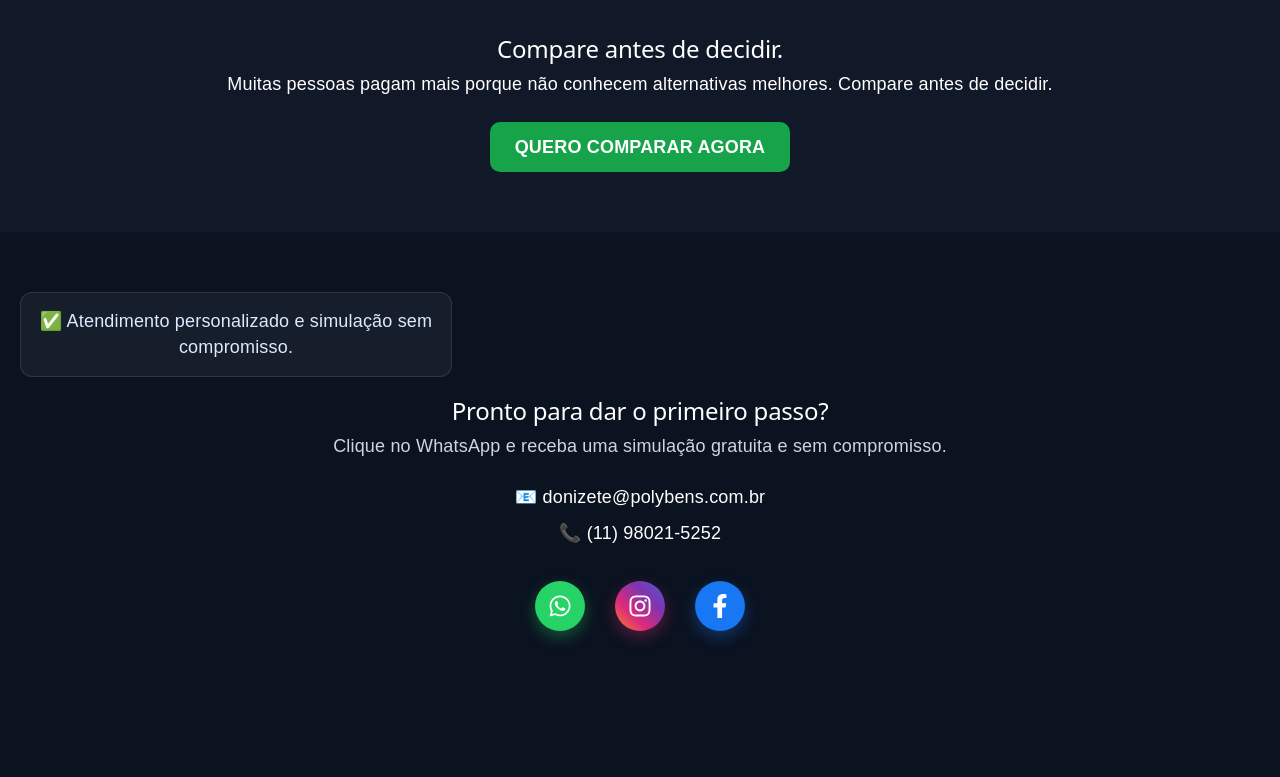
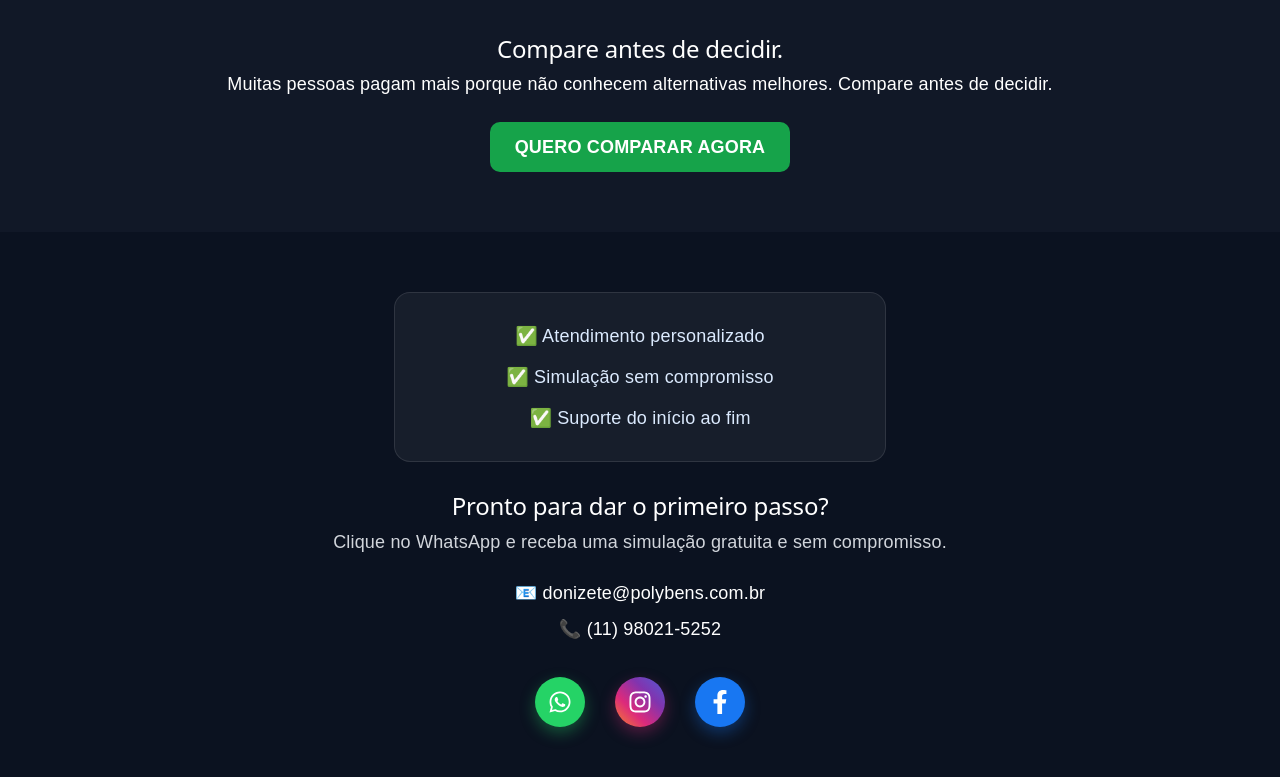
Before and after one commit to Marco471/polybens-consorcio, a React (Vite) app: page / in a window 1280 px wide. Shown: the part 2975-3752 px from the top of the page. Before the commit the page ends 3666 px from the top, so only its background shows below. Built offline with nearby package versions, Linux system fonts and the light colour scheme.

Commit message:
Melhoria visual na secao de contato

```diff
--- a/src/App.tsx
+++ b/src/App.tsx
@@ -291,17 +291,28 @@ useEffect(() => {
       >
         <div
   style={{
-    marginBottom: "20px",
-    padding: "15px",
+    margin: "0 auto 30px auto",
+    padding: "20px",
     background: "rgba(255,255,255,0.05)",
     border: "1px solid rgba(255,255,255,0.1)",
-    borderRadius: "12px",
+    borderRadius: "16px",
     color: "#dbeafe",
     textAlign: "center",
-    maxWidth: "400px",
+    maxWidth: "450px",
+    lineHeight: "2",
   }}
 >
-  ✅ Atendimento personalizado e simulação sem compromisso.
+  <p style={{ margin: "5px 0" }}>
+    ✅ Atendimento personalizado
+  </p>
+
+  <p style={{ margin: "5px 0" }}>
+    ✅ Simulação sem compromisso
+  </p>
+
+  <p style={{ margin: "5px 0" }}>
+    ✅ Suporte do início ao fim
+  </p>
 </div>
 
 <h2
```
